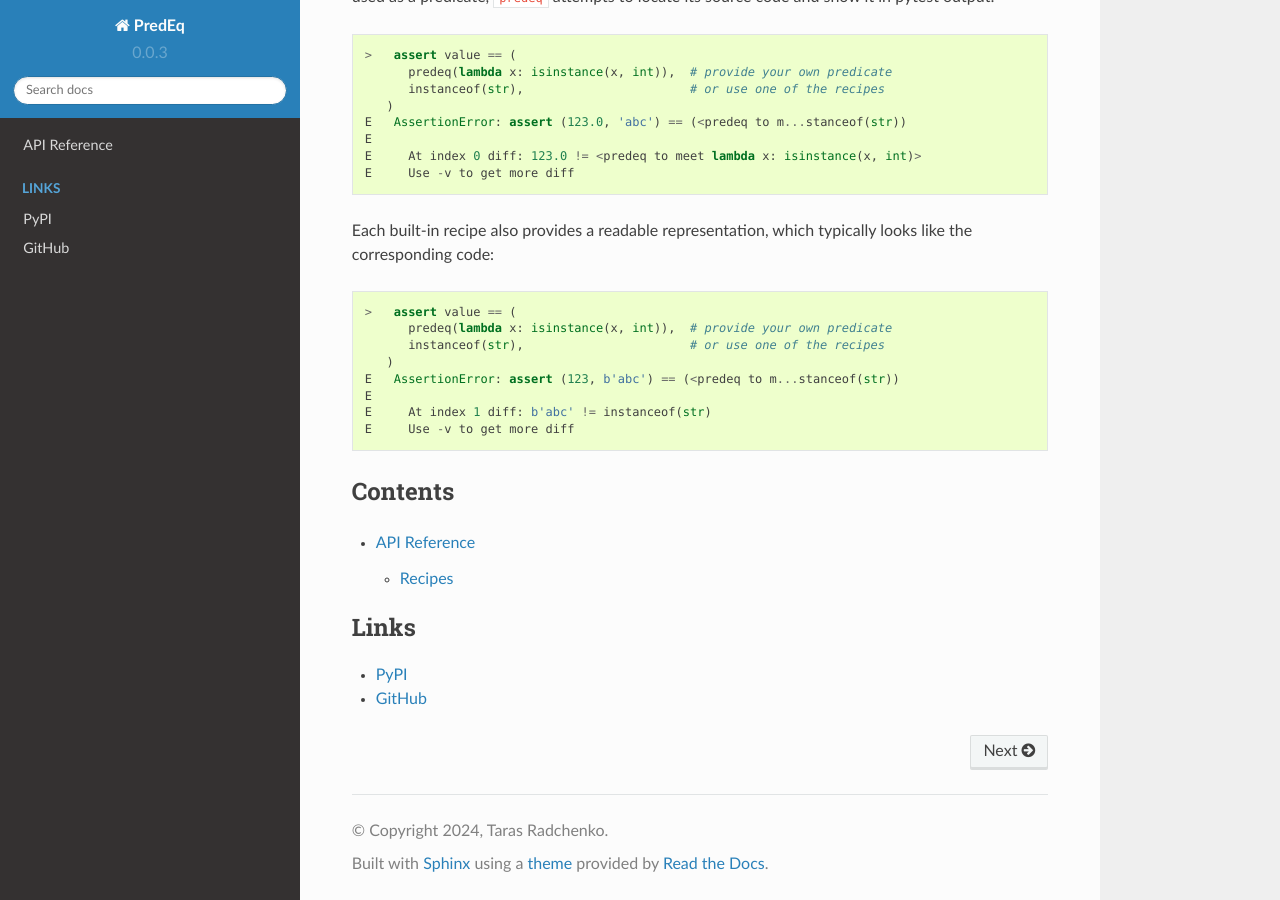
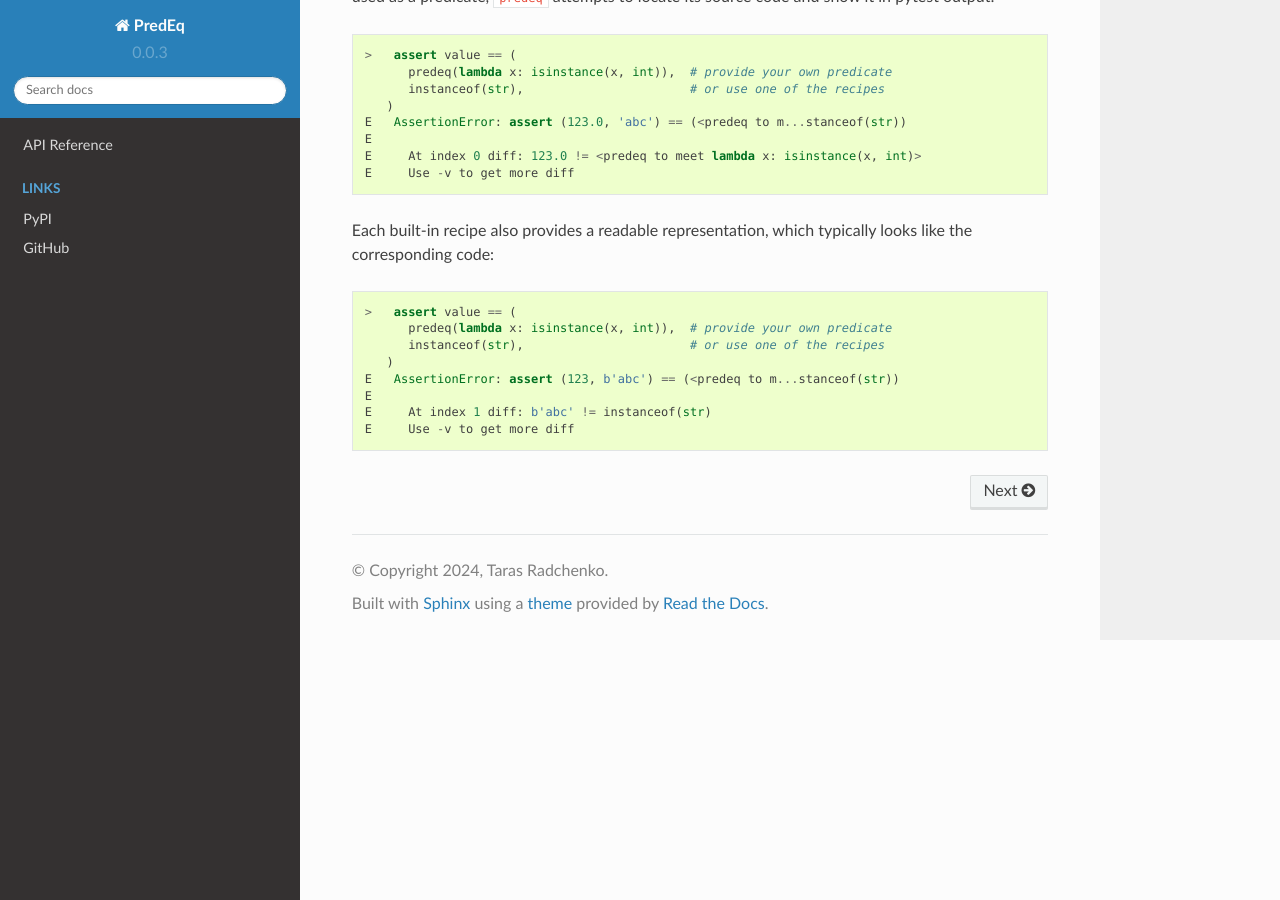
Before and after one commit to petuzk/predeq, a Sphinx documentation site: the page built from docs/source/index.rst, in a window 1280 px wide and 900 px high, scrolled down 697 px. Built offline with Sphinx 7.4.7 and the Read the Docs theme 2.0.0, drawn with Linux system fonts in a browser that asks for light colours.

Commit message:
Remove contents toctree from docs home page

```diff
--- a/docs/source/index.rst
+++ b/docs/source/index.rst
@@ -1,15 +1,14 @@
 .. include:: ../../README.rst
-
-Contents
-========
 
 .. toctree::
     :maxdepth: 2
+    :hidden:
 
     api
 
 .. toctree::
     :caption: Links
+    :hidden:
 
     PyPI <https://pypi.org/project/predeq>
     GitHub <https://github.com/petuzk/predeq>
```
